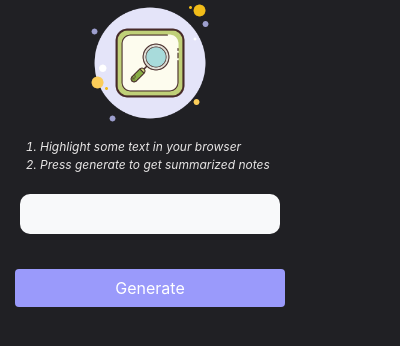
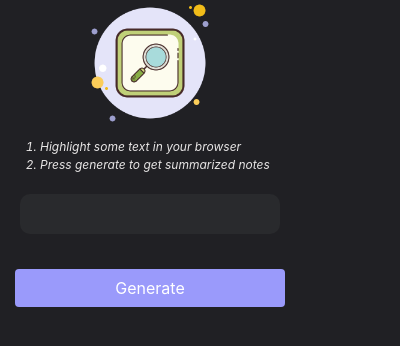
Before and after one commit to ChinaiArman/nwHacks-2023, a browser extension: page popup.html in a window 400 px wide. Shown: the part 66-412 px from the top of the page. Drawn offline with nearby package versions, Linux system fonts and the dark colour scheme.

Commit message:
update colors

```diff
--- a/popup.css
+++ b/popup.css
@@ -90,6 +90,15 @@ body {
     .opener {
         color: rgb(232, 230, 230);
     }
+
+    /* For the background of the generated text */
+    .bg-card {
+        background-color: rgb(41, 42, 45) !important;
+        border-radius: 10px;
+        padding: 20px;
+        /* padding-bottom: 0 !important; */
+        margin: 20px;
+    }
 }
 
 @media screen and (prefers-color-scheme: light) {
@@ -118,7 +127,6 @@ body {
         height: 30px;
         z-index: -1;
     }
-}
 
     /* For the background of the generated text */
     .bg-card {
@@ -128,6 +136,8 @@ body {
         /* padding-bottom: 0 !important; */
         margin: 20px;
     }
+}
+
 
 ul {
     margin-bottom: 0 !important;
--- a/popup.js
+++ b/popup.js
@@ -59,6 +59,8 @@ async function onMessageReceived(request, sender, sendResponse) {
         const resultDiv = document.getElementById("result-container");
         const notes = request.notes;
 
+        console.log(notes);
+
         let formattedResults = "<ul>";
 
         notes
```
Lines whose indentation alone changed are shown as unchanged.
